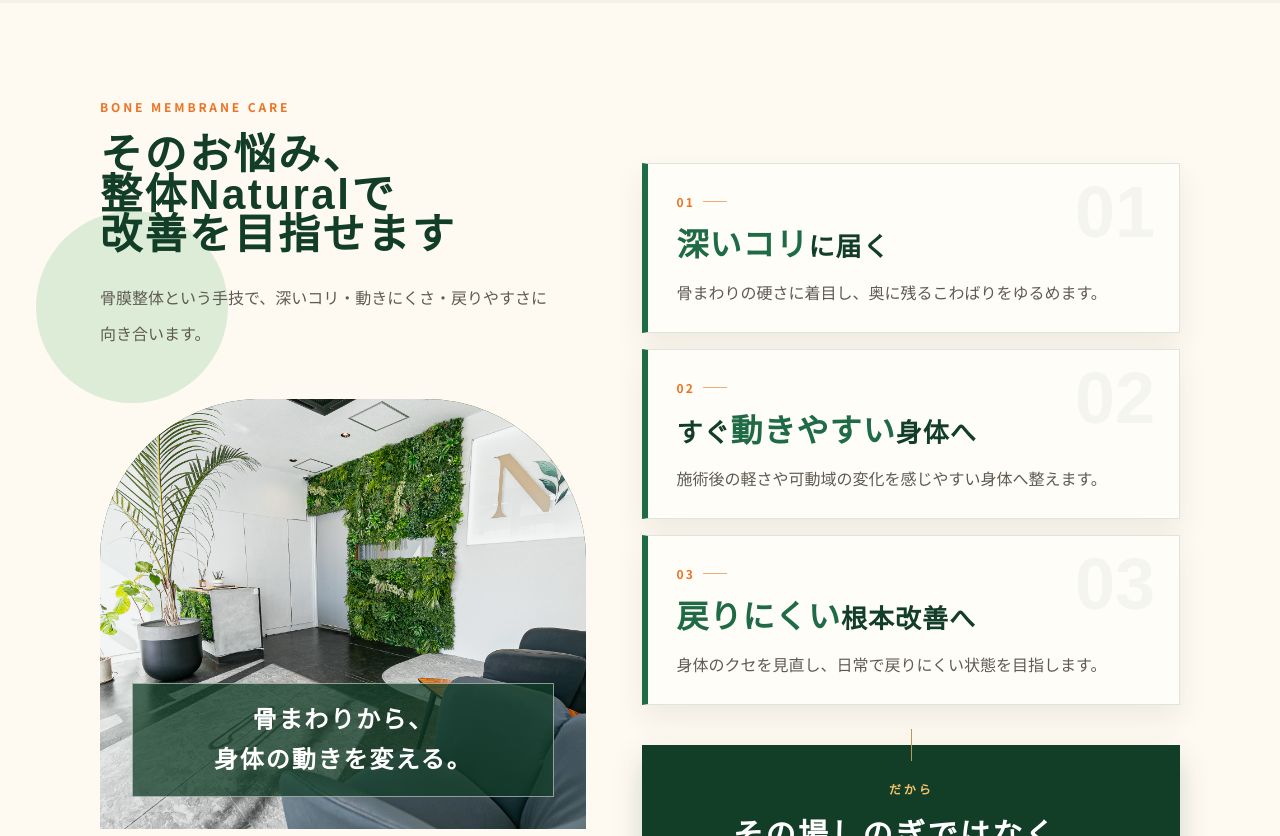
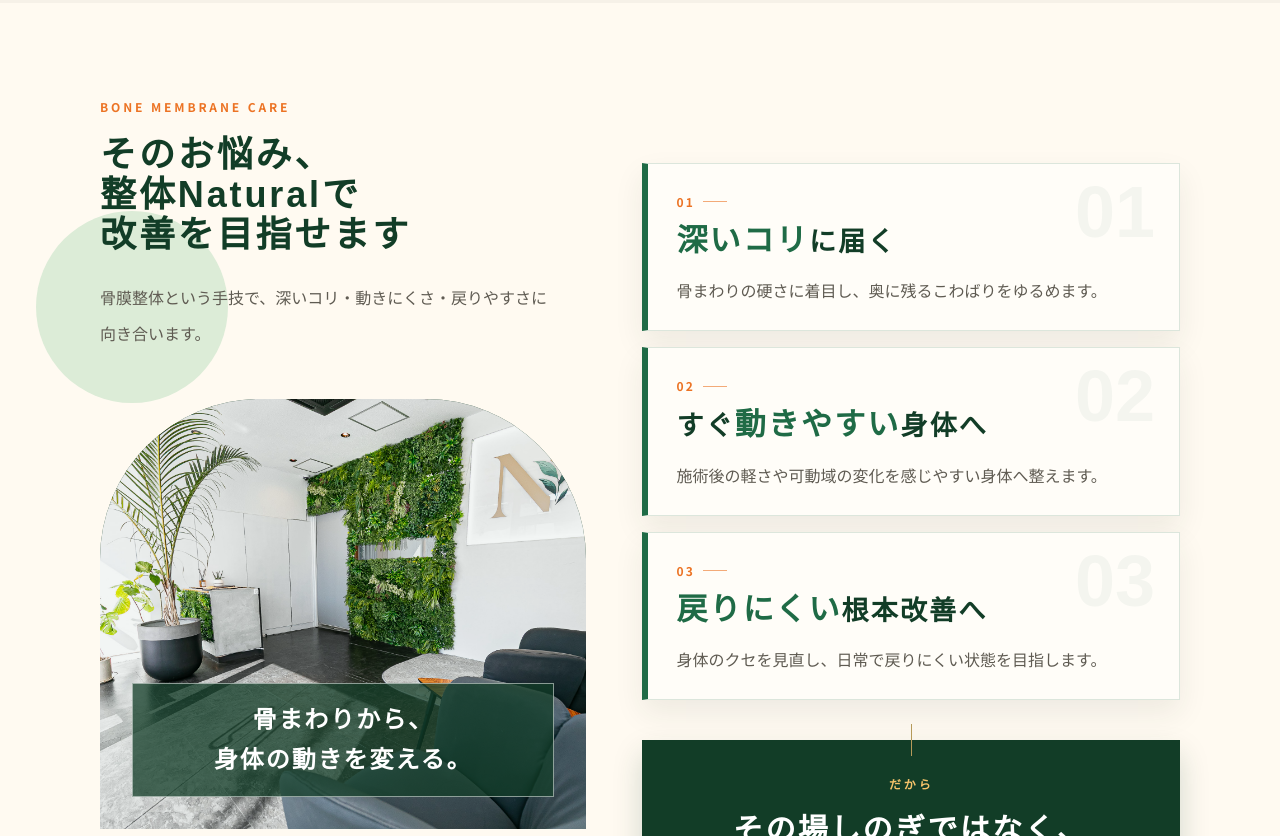
Before and after one commit to personalsol0514-art/seitan, a Next.js app: page / in a window 1280 px wide. Shown: the part 3740-4576 px from the top of the page. Built offline with nearby package versions, Linux system fonts and the light colour scheme.

Commit message:
Align improvement section typography

```diff
--- a/components/Improvement.tsx
+++ b/components/Improvement.tsx
@@ -40,7 +40,7 @@ export default function Improvement() {
             <p className="text-xs font-bold uppercase tracking-[0.24em] text-orange">
               BONE MEMBRANE CARE
             </p>
-            <h2 className="mt-5 font-serif text-[30px] font-semibold leading-[1.65] tracking-[0.06em] text-greenHeader sm:text-4xl md:text-[42px]">
+            <h2 className="mt-5 font-serif text-[28px] font-semibold leading-[1.7] tracking-[0.08em] text-greenHeader sm:text-3xl md:text-4xl">
               そのお悩み、
               <br />
               整体Naturalで
@@ -86,9 +86,9 @@ export default function Improvement() {
                   {point.number}
                   <span className="h-px w-6 bg-orange/60" aria-hidden />
                 </span>
-                <h3 className="relative z-10 mt-2 text-[22px] font-black leading-snug tracking-[0.04em] text-greenHeader md:text-[26px]">
+                <h3 className="relative z-10 mt-2 font-serif text-[23px] font-semibold leading-snug tracking-[0.08em] text-greenHeader md:text-[27px]">
                   {point.titlePrefix}
-                  <span className="text-[26px] text-green md:text-[32px]">
+                  <span className="text-[26px] font-semibold text-green md:text-[31px]">
                     {point.highlight}
                   </span>
                   {point.titleSuffix}
```
